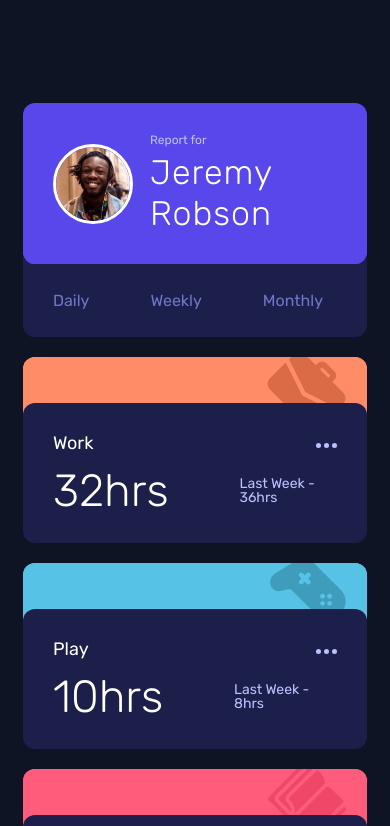
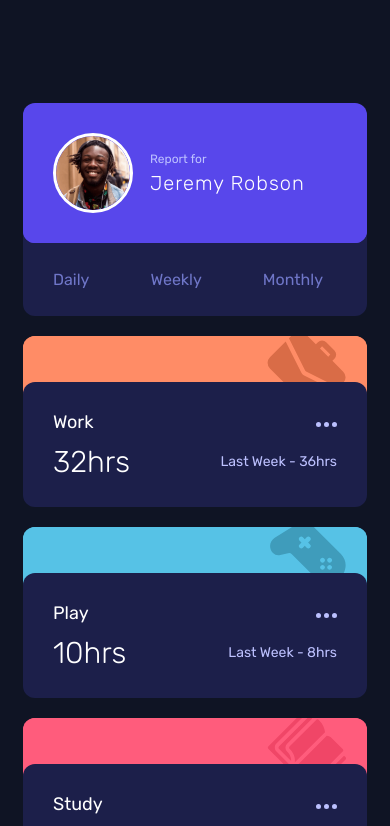
Before and after one commit to ParhamBRG/fem-time-traking-dashboard, a website: page index.html in a window 390 px wide. Shown: the top 826 px of the page. Drawn offline with nearby package versions, Linux system fonts and the light colour scheme; files that its build step writes are made by us from their sources.

Commit message:
Adjust Fonts size for mobile version

```diff
--- a/app/scss/components/cards.scss
+++ b/app/scss/components/cards.scss
@@ -78,9 +78,13 @@
   }
 
   &__time{
-    font-size: rem(45);
+    font-size: rem(30);
     font-weight: 300;
     line-height: 1;
+
+    @include breakpoint(large){
+      font-size: rem(45);
+    }
   }
 
   &__previous{
--- a/app/scss/components/header.scss
+++ b/app/scss/components/header.scss
@@ -40,8 +40,12 @@
   }
 
   &__name{
-    font-size: rem(34);
+    font-size: rem(20);
     letter-spacing: rem(1);
+
+    @include breakpoint(large){
+      font-size: rem(34);
+    }
   }
 
   &__surtitle{
```
